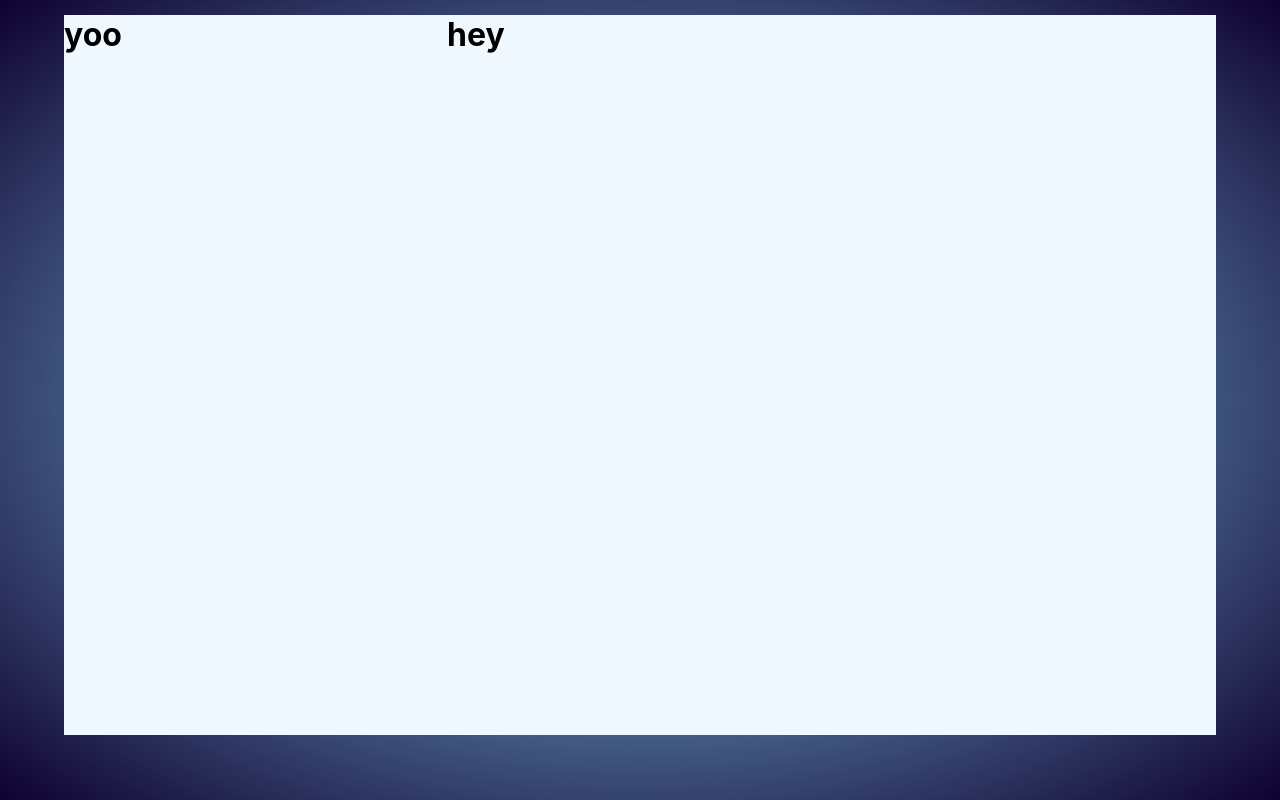
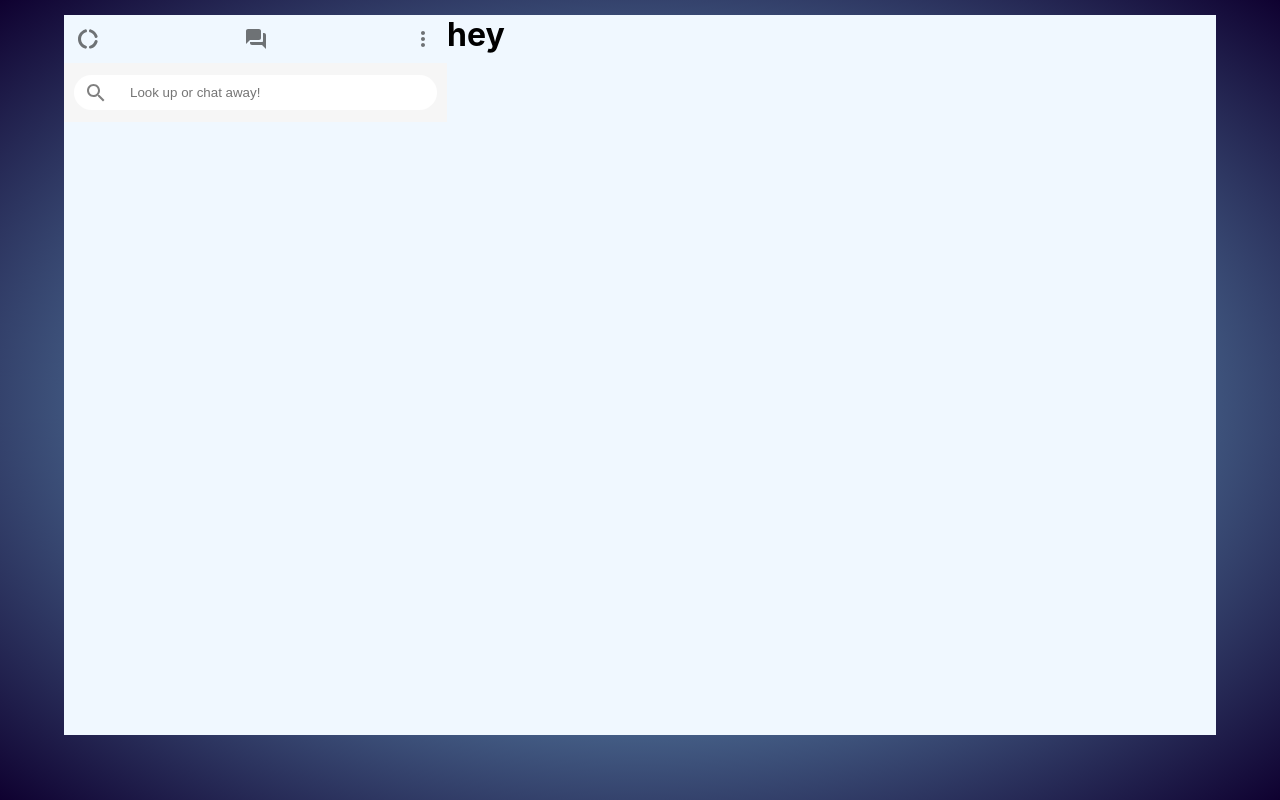
Before and after one commit to kingz10102/Chat-Room, a React (Create React App) app: page / in a window 1280 px wide. Built offline with nearby package versions, Linux system fonts and the light colour scheme.

Commit message:
this is a commit

```diff
--- a/package.json
+++ b/package.json
@@ -3,6 +3,8 @@
   "version": "0.1.0",
   "private": true,
   "dependencies": {
+    "@material-ui/core": "^4.11.0",
+    "@material-ui/icons": "^4.9.1",
     "@testing-library/jest-dom": "^4.2.4",
     "@testing-library/react": "^9.3.2",
     "@testing-library/user-event": "^7.1.2",
--- a/src/components/SideBar.jsx
+++ b/src/components/SideBar.jsx
@@ -1,9 +1,42 @@
 import React from 'react'
 import '../css/SideBar.css';
+import DonutLargeRoundedIcon from '@material-ui/icons/DonutLargeRounded';
+import { Avatar, IconButton } from '@material-ui/core';
+import ForumRoundedIcon from '@material-ui/icons/ForumRounded';
+import MoreVertRoundedIcon from '@material-ui/icons/MoreVertRounded';
+import { SearchOutlined } from "@material-ui/icons";
 function SideBar() {
+    // const [{ user }, dispatch] = useStateValue();
+
     return (
         <div className='sidebar'>
-            <h1>yoo</h1>
+            <div className='sidebar__heading'>
+                {/* <Avatar src={user?.photoURL}/> */}
+                <div className='sidebar__headingRight'>
+                    {/* makes it clickable */}
+                    <IconButton>
+                        <DonutLargeRoundedIcon/>
+                    </IconButton>
+                    <IconButton>
+                        <ForumRoundedIcon/>
+                    </IconButton>
+                    <IconButton>
+                        <MoreVertRoundedIcon/>
+                    </IconButton>
+                </div>
+            </div>
+
+             {/* search icon built-search engine */}
+             <div className="sidebar__search">
+                <div className="sidebar__searchContainer">
+                <SearchOutlined/>
+              <input
+              placeholder="Look up or chat away!"
+              type="text"
+              />
+                </div>
+            </div>
+
         </div>
     )
 }
--- a/src/css/SideBar.css
+++ b/src/css/SideBar.css
@@ -3,3 +3,52 @@
     flex-direction: column;
     flex: 0.35;
 }
+.sidebar__search {
+    display: flex;
+    align-items: center;
+    background-color: #f6f6f6;
+    height: 39px;
+    padding: 10px;
+}
+.sidebar__searchContainer {
+    display: flex;
+    align-items: center;
+    background-color: white;
+    width: 100%;
+    height: 35px;
+    border-radius: 20px;
+}
+
+.sidebar__searchContainer > input {
+    border: none;
+    margin-left: 10px;
+}
+
+.sidebar__searchContainer > .MuiSvgIcon-root {
+    color: gray;
+    padding: 10px;
+}
+.sidebar__header {
+    display: flex;
+    justify-content: space-between;
+    padding: 20px;
+    border-right: 1px solid lightgray;
+}
+.sidebar__headingRight{
+    display: flex;
+    align-items: center;
+    justify-content: space-between;
+    min-width: 10vw;
+}
+
+.sidebar__headingRight > .MuiSvgIcon-root {
+    font-size: 24px !important;
+    margin-right: 2vw;
+
+}
+
+.sidebar__chats {
+    flex: 1;
+    background-color:whitesmoke;
+    overflow: hidden;
+}
```
Also changed, not shown: 2 other files (tests, documents, lock files or other folders).
